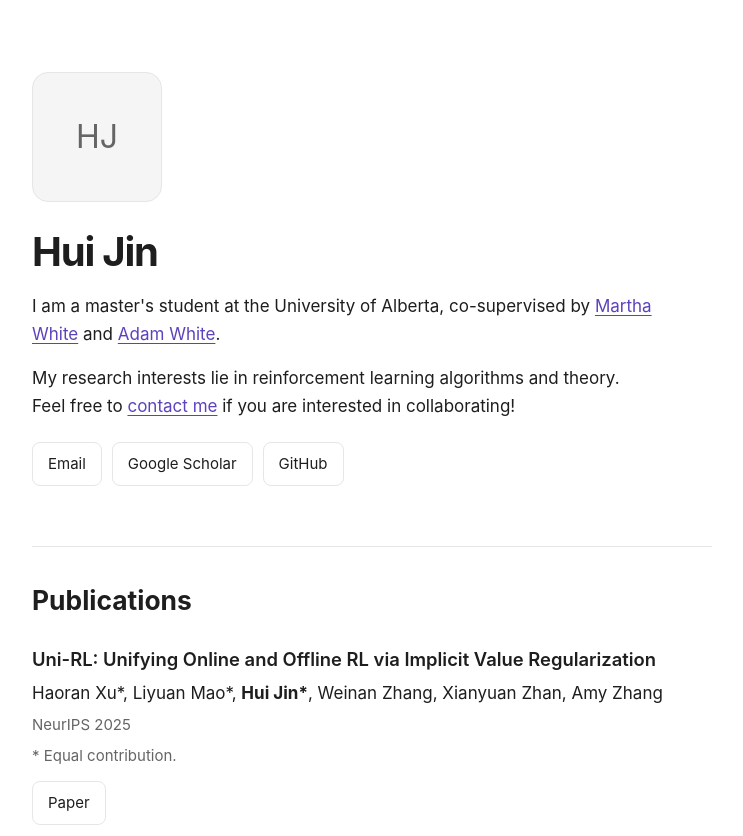
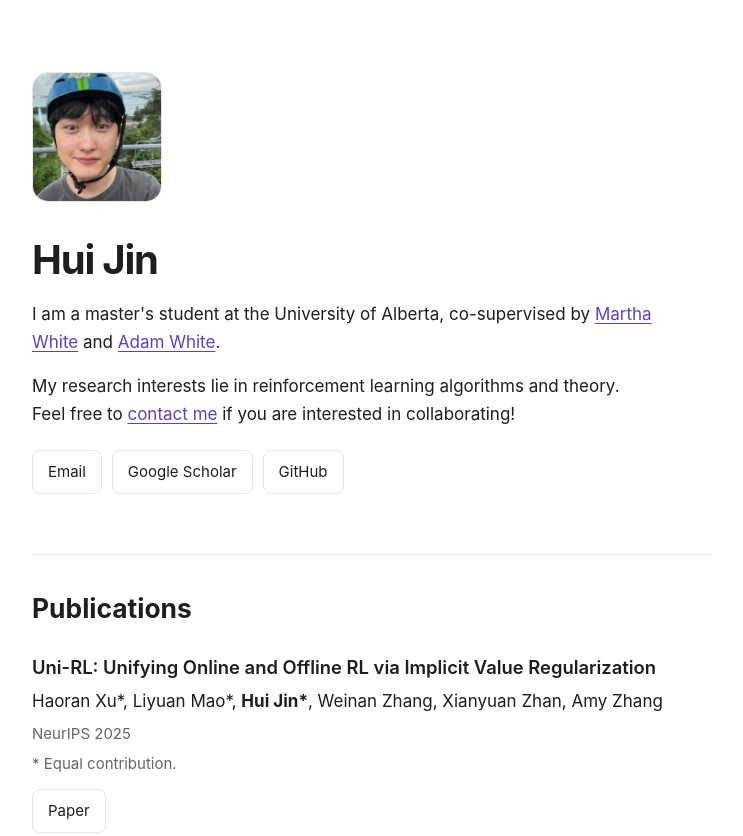
Before and after one commit to huijinrl/huijinrl.github.io, a plain HTML site: page index.html in a window 1280 px wide. Shown: the top 836 px of the page, without its empty margins (268-1011 px from the left). Drawn offline with Linux system fonts and the light colour scheme.

Commit message:
Update index.html

```diff
--- a/index.html
+++ b/index.html
@@ -62,9 +62,7 @@
 <body>
   <main>
     <header>
-      <!-- To add a photo, replace the initials div with the img below. -->
-      <div class="portrait initials" aria-hidden="true">HJ</div>
-      <!-- <img class="portrait" src="photo.jpg" alt="Hui Jin" width="130" height="130"> -->
+      <img class="portrait" src="photo.jpg" alt="Hui Jin" width="130" height="130">
       <h1>Hui Jin</h1>
       <div class="bio">
         <p>I am a master's student at the University of Alberta,
```
